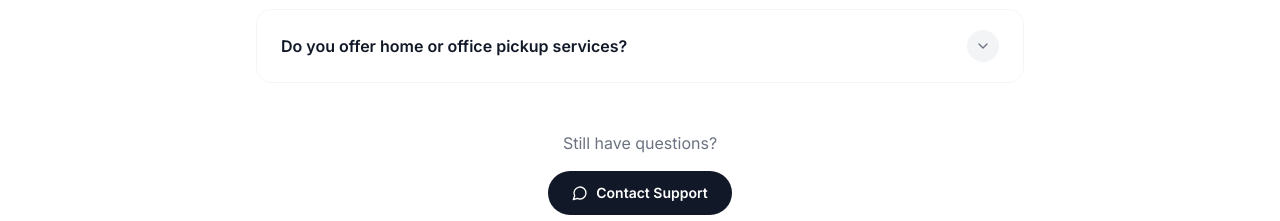
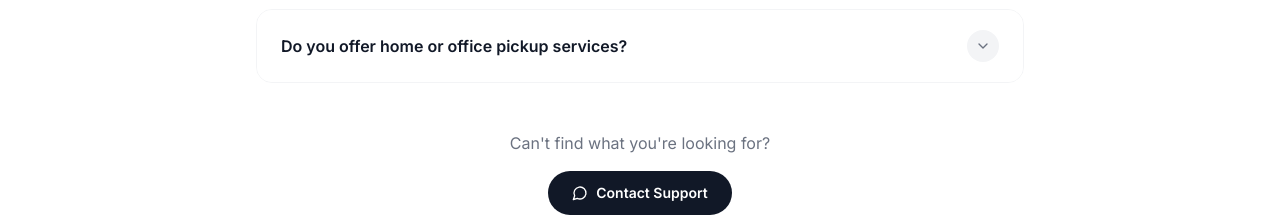
Before and after one commit to nirjalguragainofficial-hash/ReCircuit-Frontend, a React (Vite) app: page / in a window 1280 px wide. Shown: the part 8220-8441 px from the top of the page. Built offline with nearby package versions, Linux system fonts and the light colour scheme.

Commit message:
a11y: improve FAQ contact prompt copy and add aria-label to support link

```diff
--- a/src/components/FAQ.jsx
+++ b/src/components/FAQ.jsx
@@ -34,10 +34,11 @@ export function FAQ() {
 
         {/* Contact prompt */}
         <div className="text-center mt-12">
-          <p className="text-neutral-500 text-base mb-4">Still have questions?</p>
+          <p className="text-neutral-500 text-base mb-4">Can't find what you're looking for?</p>
           {/* Launches the user's default system mail client */}
           <a
             href="mailto:support@recircuit.com"
+            aria-label="Contact ReCircuit support via email"
             className="inline-flex items-center gap-2 px-6 py-3 bg-neutral-900 text-white text-sm font-semibold rounded-full hover:bg-neutral-700 transition-colors duration-200"
           >
             <MessageCircle size={16} /> Contact Support
```
